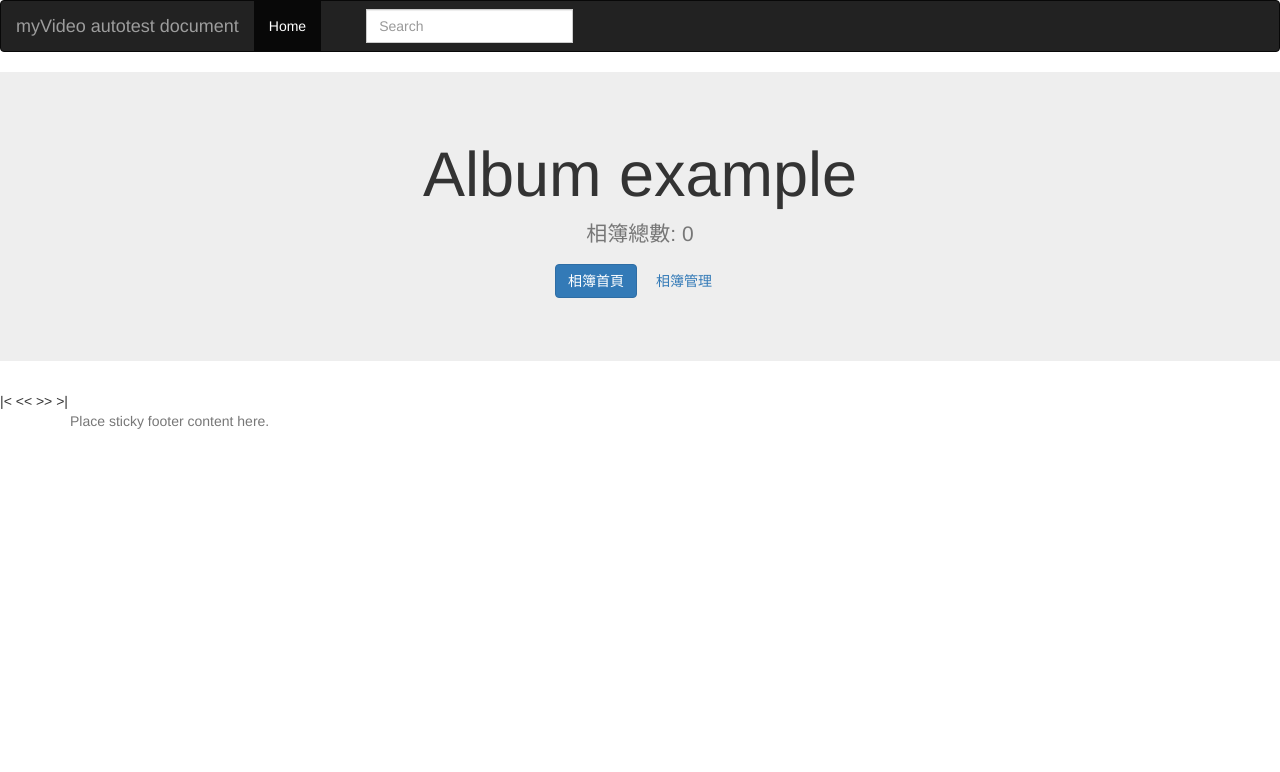
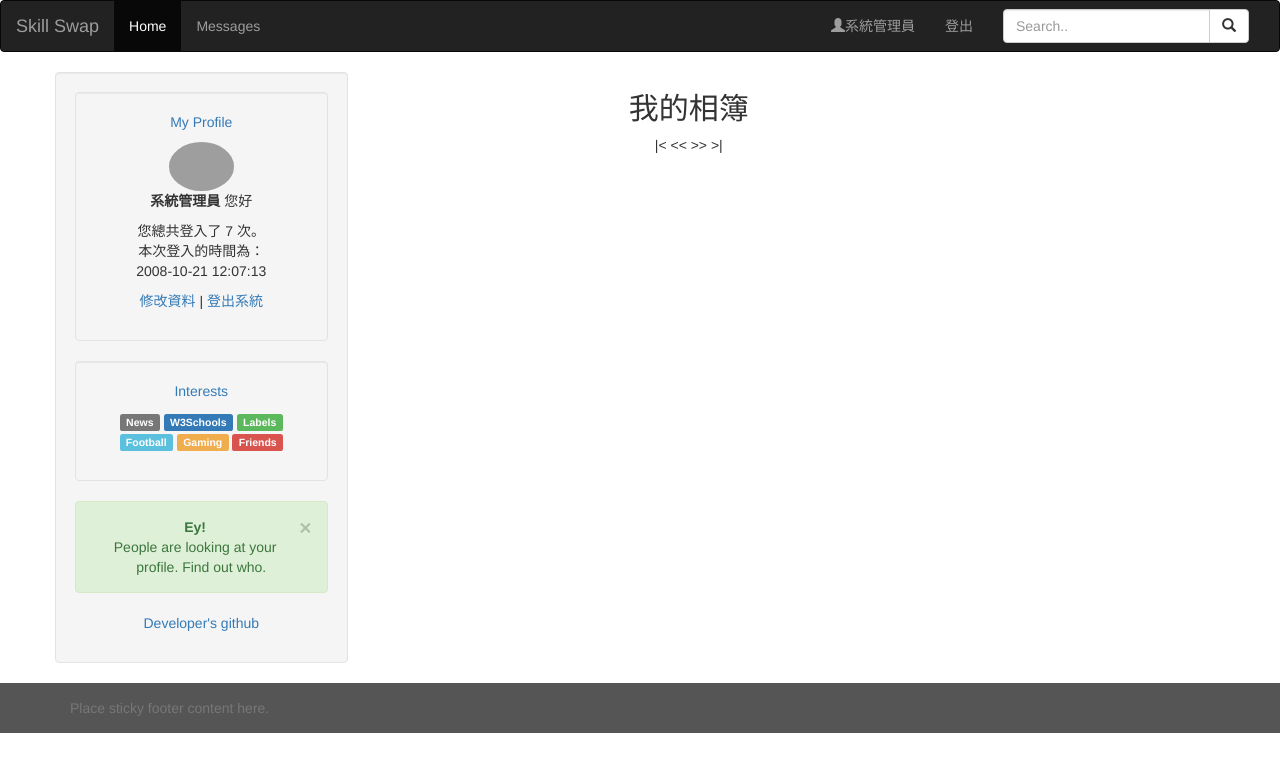
Before and after one commit to hayasilin/SkillSwap-Platform-php, a PHP site: page /myalbum.php in a window 1280 px wide. Shown: the top 772 px of the page. Run offline with PHP 8.4, Linux system fonts and the light colour scheme; a user stored in the database is signed in; data comes from the database, SQL or seed files in the repository; data that the repository does not hold is empty; some libraries are stand-ins or nearby versions; grey boxes are pictures that could not be loaded.

Commit message:
Add myalbum sectionand modularize the code

```diff
--- /dev/null
+++ b/check_login.php
@@ -0,0 +1,19 @@
+<?php
+
+session_start();
+//檢查是否經過登入
+if(!isset($_SESSION["loginMember"]) || ($_SESSION["loginMember"]=="")){
+	header("Location: index.php");
+}
+//執行登出動作
+if(isset($_GET["logout"]) && ($_GET["logout"]=="true")){
+	unset($_SESSION["loginMember"]);
+	unset($_SESSION["memberLevel"]);
+	header("Location: index.php");
+}
+//繫結登入會員資料
+$query_RecMember = "SELECT * FROM `memberdata` WHERE `m_username`='".$_SESSION["loginMember"]."'";
+$RecMember = mysql_query($query_RecMember);
+$row_RecMember=mysql_fetch_assoc($RecMember);
+
+?>
--- a/member_join.php
+++ b/member_join.php
@@ -23,7 +23,7 @@ if(isset($_POST["action"])&&($_POST["action"]=="join")){
 		$query_insert .= "'" . $_FILES["fileUpload"]["name"] . "')";
 		mysql_query($query_insert);
 		if($_FILES["fileUpload"]["error"] == 0){
-			if (move_uploaded_file($_FILES["fileUpload"]["tmp_name"], "photos/" . $_FILES["fileUpload"]["name"])) {
+			if (move_uploaded_file($_FILES["fileUpload"]["tmp_name"], "avatars/" . $_FILES["fileUpload"]["name"])) {
 				// echo "上傳成功<br />";
 				// echo "檔案名稱: ".$_FILES["fileUpload"]["name"]."<br />";
 				// echo "檔案類型: ".$_FILES["fileUpload"]["type"]."<br />";
--- /dev/null
+++ b/member_section.php
@@ -0,0 +1,26 @@
+<div class="well">
+  <p><a href="#">My Profile</a></p>
+  <img src="avatars/<?php echo $row_RecMember["m_profilepic"]; ?>" class="img-circle" width="65" length="65" alt="Avatar" />
+  <p><strong><?php echo $row_RecMember["m_name"];?></strong> 您好</p>
+  <p>您總共登入了 <?php echo $row_RecMember["m_login"];?> 次。<br>
+  本次登入的時間為：<br>
+  <?php echo $row_RecMember["m_logintime"];?></p>
+  <p align="center"><a href="member_update.php">修改資料</a> | <a href="?logout=true">登出系統</a></p>
+</div>
+<div class="well">
+  <p><a href="#">Interests</a></p>
+  <p>
+    <span class="label label-default">News</span>
+    <span class="label label-primary">W3Schools</span>
+    <span class="label label-success">Labels</span>
+    <span class="label label-info">Football</span>
+    <span class="label label-warning">Gaming</span>
+    <span class="label label-danger">Friends</span>
+  </p>
+</div>
+<div class="alert alert-success fade in">
+  <a href="#" class="close" data-dismiss="alert" aria-label="close">×</a>
+  <p><strong>Ey!</strong></p>
+  People are looking at your profile. Find out who.
+</div>
+<p><a href="https://github.com/hayasilin">Developer's github</a></p>
--- a/myalbum.php
+++ b/myalbum.php
@@ -1,6 +1,9 @@
 <?php
 header("Content-Type: text/html; charset=utf-8");
 require_once ("connMysql.php");
+
+include("check_login.php");
+
 //預設每頁筆數
 $pageRow_records = 8;
 //預設頁數
@@ -12,7 +15,11 @@ if (isset($_GET['page'])) {
 //本頁開始記錄筆數 = (頁數-1)*每頁記錄筆數
 $startRow_records = ($num_pages - 1) * $pageRow_records;
 //未加限制顯示筆數的SQL敘述句
-$query_RecAlbum = "SELECT `album`.`album_id` , `album`.`album_date` , `album`.`album_location` , `album`.`album_title` , `album`.`album_desc` , `albumphoto`.`ap_picurl`, count( `albumphoto`.`ap_id` ) AS `albumNum` FROM `album` LEFT JOIN `albumphoto` ON `album`.`album_id` = `albumphoto`.`album_id` GROUP BY `album`.`album_id` , `album`.`album_date` , `album`.`album_location` , `album`.`album_title` , `album`.`album_desc` ORDER BY `album_date` DESC";
+// $query_RecAlbum = "SELECT `album`.`album_id` , `album`.`album_date` , `album`.`album_location` , `album`.`album_title` , `album`.`album_desc` , `albumphoto`.`ap_picurl`, count( `albumphoto`.`ap_id` ) AS `albumNum` FROM `album` LEFT JOIN `albumphoto` ON `album`.`album_id` = `albumphoto`.`album_id` GROUP BY `album`.`album_id` , `album`.`album_date` , `album`.`album_location` , `album`.`album_title` , `album`.`album_desc` ORDER BY `album_date` DESC";
+
+//本人的相簿
+$query_RecAlbum = "SELECT `album`.`album_id` , `album`.`album_date` , `album`.`album_location` , `album`.`album_title` , `album`.`album_desc` , `albumphoto`.`ap_picurl`, count( `albumphoto`.`ap_id` ) AS `albumNum` FROM `album` LEFT JOIN `albumphoto` ON `album`.`album_id` = `albumphoto`.`album_id` WHERE `album`.`m_id`='".$row_RecMember["m_id"]."' GROUP BY `album`.`album_id` , `album`.`album_date` , `album`.`album_location` , `album`.`album_title` , `album`.`album_desc` ORDER BY `album_date` DESC";
+
 //加上限制顯示筆數的SQL敘述句，由本頁開始記錄筆數開始，每頁顯示預設筆數
 $query_limit_RecAlbum = $query_RecAlbum . " LIMIT " . $startRow_records . ", " . $pageRow_records;
 //以加上限制顯示筆數的SQL敘述句查詢資料到 $RecAlbum 中
@@ -28,50 +35,48 @@ $total_pages = ceil($total_records / $pageRow_records);
 <html>
 <head>
 	<meta http-equiv="Content-Type" content="text/html; charset=utf-8" />
-	<title>網路相簿</title>
-	<link href="style.css" rel="stylesheet" type="text/css" />
-	<link href="https://maxcdn.bootstrapcdn.com/bootstrap/3.3.7/css/bootstrap.min.css" rel="stylesheet" integrity="sha384-BVYiiSIFeK1dGmJRAkycuHAHRg32OmUcww7on3RYdg4Va+PmSTsz/K68vbdEjh4u" crossorigin="anonymous">
+	<title>Skill Swap</title>
+	<link href="style.css" rel="stylesheet" type="text/css">
+
+	<meta name="viewport" content="width=device-width, initial-scale=1">
+	<link rel="stylesheet" href="https://maxcdn.bootstrapcdn.com/bootstrap/3.3.7/css/bootstrap.min.css">
+	<script src="https://ajax.googleapis.com/ajax/libs/jquery/3.2.1/jquery.min.js"></script>
+	<script src="https://maxcdn.bootstrapcdn.com/bootstrap/3.3.7/js/bootstrap.min.js"></script>
+	<style>
+	/* Set black background color, white text and some padding */
+	footer {
+		background-color: #555;
+		color: white;
+		padding: 15px;
+	}
+	</style>
+	<script language="javascript">
+	function checkForm() {
+		if (document.formPost.boardcontent.value == "") {
+			alert("請填寫留言內容!");
+			document.formPost.boardcontent.focus();
+			return false;
+		}
+	}
+	</script>
 </head>
 <body>
 
 	<header>
-		<nav class="navbar navbar-inverse">
-			<div class="container-fluid">
-			<div class="navbar-header">
-				<a class="navbar-brand" href="#" >myVideo autotest document</a>
-			</div>
-			<ul class="nav navbar-nav">
-				<li class="active"><a href="#">Home</a></li>
-			</ul>
-			<p class="navbar-text" id="timeArea"></p><!-- Show crrent date -->
-			<form class="navbar-form navbar-left">
-				<div class="input-group">
-				<input type="text" class="form-control" placeholder="Search">
-				</div>
-			</form>
-			</div>
-		</nav>
+	  	<?php include("navigation_section.php")?>
 	</header>
 
-	<main role="main">
-
-		<section class="jumbotron text-center">
-        	<div class="container">
-          		<h1 class="jumbotron-heading">Album example</h1>
-          		<p class="lead text-muted">
-					相簿總數: <?php echo $total_records; ?>
-				</p>
-				<p>
-					<a href="index.php" class="btn btn-primary">相簿首頁</a>
-					<a href="login.php" class="btn btn-secondary">相簿管理</a>
-          		</p>
-        	</div>
-      	</section>
-
-		<div class="album text-muted">
-    		<div class="container">
+	<main>
+		<div class="container text-center">
 			<div class="row">
 
+				<div class="col-sm-3 well">
+					<?php include("member_section.php")?>
+				</div>
+
+				<div class="col-sm-7">
+				<h2>我的相簿</h2>
+				<div class="row">
 				<?php	while($row_RecAlbum=mysql_fetch_assoc($RecAlbum)){ ?>
 				<div class="col-md-4 col-sm-6">
 					<div class="thumbnail">
@@ -82,9 +87,6 @@ $total_pages = ceil($total_records / $pageRow_records);
 				</div>
 				<?php } ?>
 				</div>
-			</div>
-		</div>
-	</main>
 
 				<div>
 					<?php if ($num_pages > 1) { // 若不是第一頁則顯示 ?>
@@ -105,6 +107,11 @@ $total_pages = ceil($total_records / $pageRow_records);
 					&gt;&gt; &gt;|
 					<?php } ?>
 				</div>
+			</div>
+		</div>
+	</div>
+
+</main>
 
 <footer class="footer">
 	<div class="container">
--- /dev/null
+++ b/navigation_section.php
@@ -0,0 +1,32 @@
+<nav class="navbar navbar-inverse">
+  <div class="container-fluid">
+    <div class="navbar-header">
+      <button type="button" class="navbar-toggle" data-toggle="collapse" data-target="#myNavbar">
+        <span class="icon-bar"></span>
+        <span class="icon-bar"></span>
+        <span class="icon-bar"></span>
+      </button>
+      <a class="navbar-brand" href="index.php">Skill Swap</a>
+    </div>
+    <div class="collapse navbar-collapse" id="myNavbar">
+      <ul class="nav navbar-nav">
+        <li class="active"><a href="index.php">Home</a></li>
+        <li><a href="#">Messages</a></li>
+      </ul>
+      <form class="navbar-form navbar-right" role="search">
+        <div class="form-group input-group">
+          <input type="text" class="form-control" placeholder="Search..">
+          <span class="input-group-btn">
+            <button class="btn btn-default" type="button">
+              <span class="glyphicon glyphicon-search"></span>
+            </button>
+          </span>
+        </div>
+      </form>
+      <ul class="nav navbar-nav navbar-right">
+        <li><a href="#"><span class="glyphicon glyphicon-user"></span><?php echo $row_RecMember["m_name"];?></a></li>
+        <li><a href="?logout=true"><span>登出</span></a></li>
+      </ul>
+    </div>
+  </div>
+</nav>
```
Also changed, not shown: album_section.php (added, +10 -0 lines), albumphoto.php (added, +73 -0 lines), albumshow.php (added, +101 -0 lines), member_center.php (+17 -110 lines), avatars/bbb.jpg (deleted), avatars/ccc.jpg (added), avatars/fff.png (deleted). Lines whose indentation alone changed are shown as unchanged.
